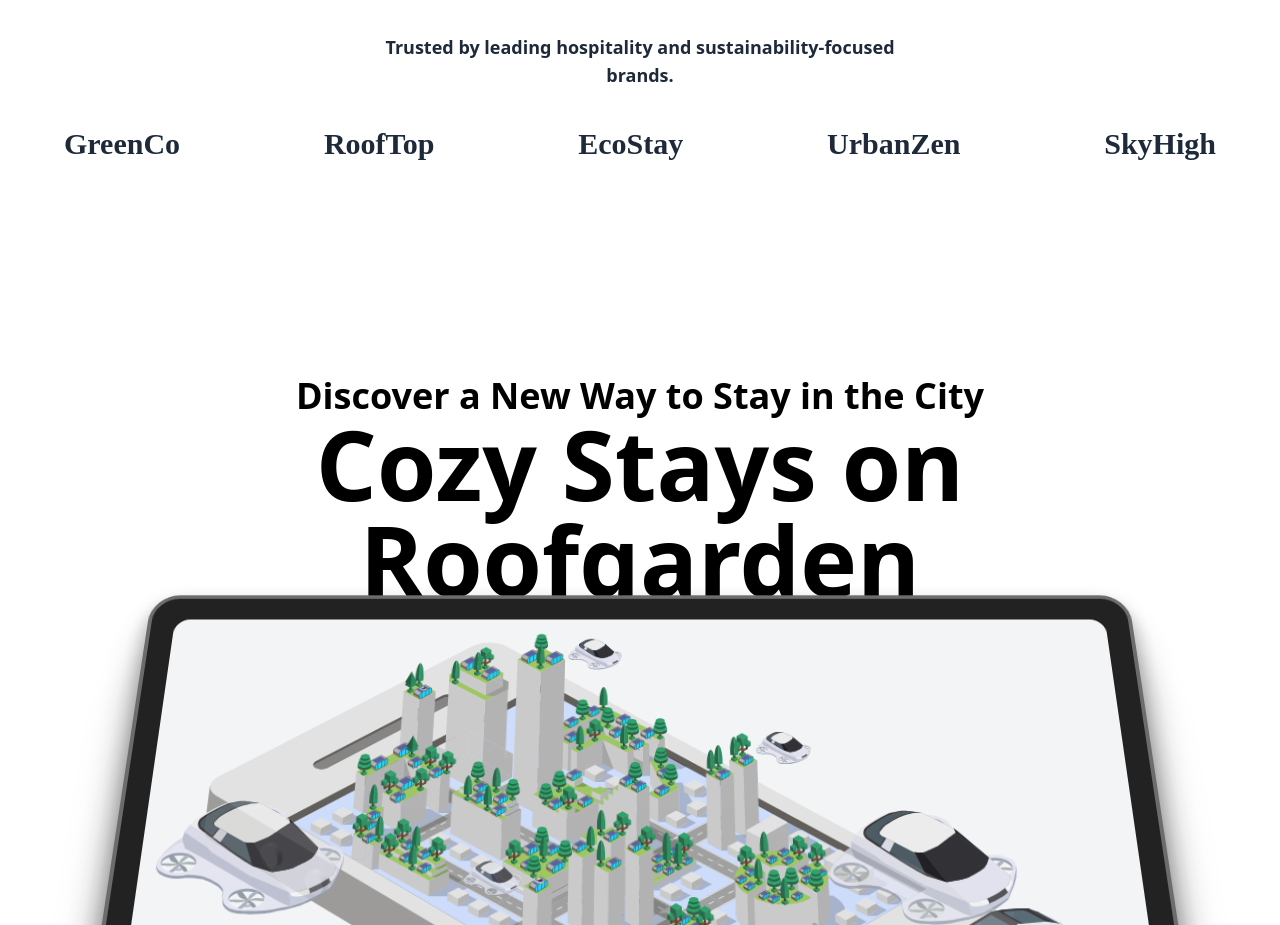
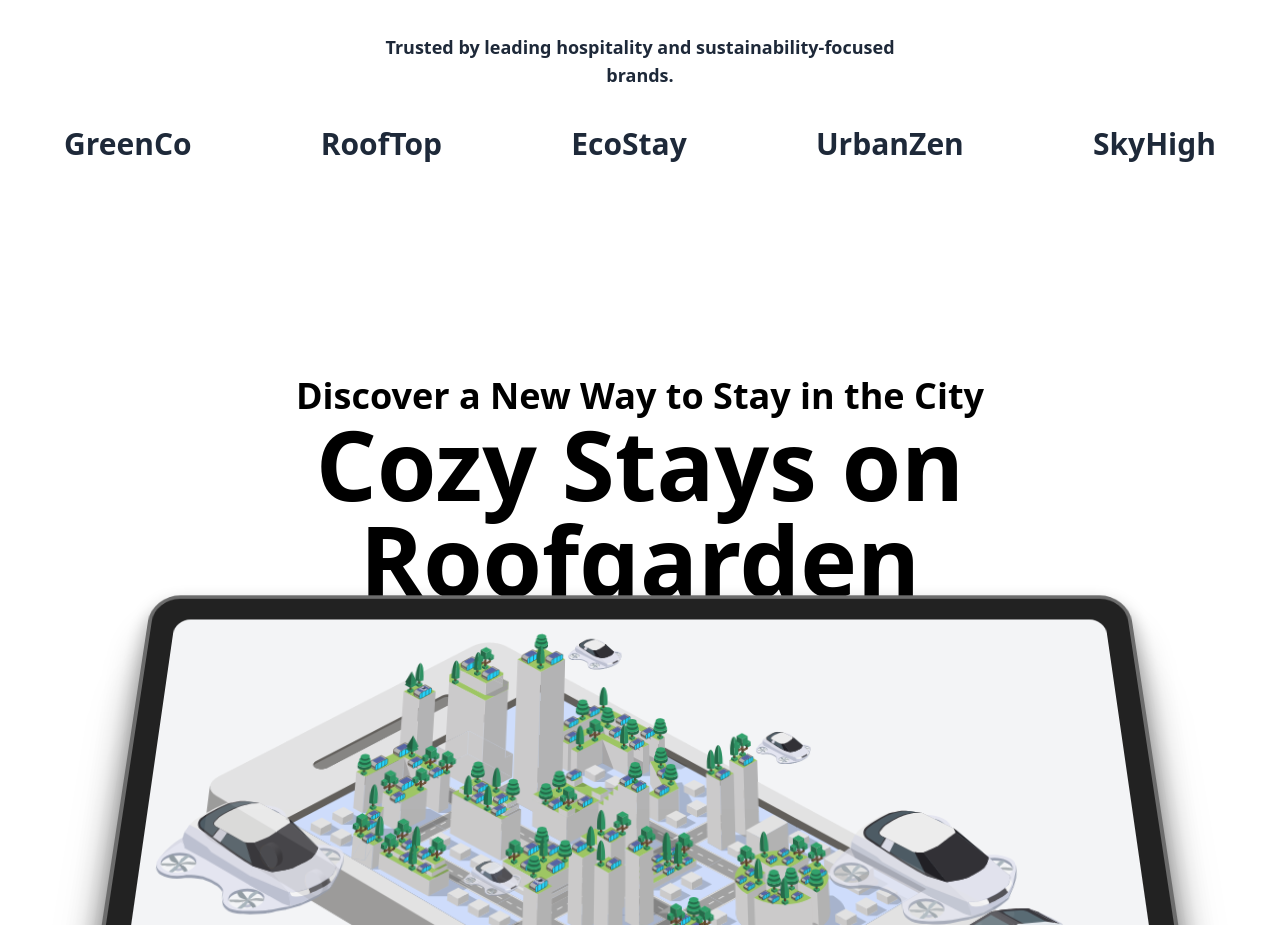
Before and after one commit to BrilianAR/HubithatVercel, a React (Vite) app: page / in a window 1280 px wide. Shown: the part 1140-2065 px from the top of the page. Built offline with nearby package versions, Linux system fonts and the light colour scheme.

Commit message:
doneeeeeeee

```diff
--- a/src/components/ui/BrandSelection.tsx
+++ b/src/components/ui/BrandSelection.tsx
@@ -15,23 +15,23 @@ const BrandSection: React.FC = () => {
         <div className="flex flex-wrap justify-between items-center gap-3 md:gap-2 max-w-full md:max-w-6xl w-full">
           {/* Brand Logos */}
           <span className="text-base md:text-3xl font-bold text-gray-800 leading-tight">
-            <p className="font-['Pacifico']">GreenCo</p>
+            <p className="">GreenCo</p>
           </span>
 
           <span className="text-base md:text-3xl font-bold text-gray-800 leading-tight">
-            <p className="font-['Abril_Fatface']">RoofTop</p>
+            <p className="">RoofTop</p>
           </span>
 
           <span className="text-base md:text-3xl font-bold text-gray-800 leading-tight">
-            <p className="font-['Great_Vibes']">EcoStay</p>
+            <p className="">EcoStay</p>
           </span>
 
           <span className="text-base md:text-3xl font-bold text-gray-800 leading-tight">
-            <p className="font-['Cardo']">UrbanZen</p>
+            <p className="">UrbanZen</p>
           </span>
 
           <span className="text-base md:text-3xl font-bold text-gray-800 leading-tight">
-            <p className="font-['Architects_Daughter']">SkyHigh</p>
+            <p className="">SkyHigh</p>
           </span>
         </div>
       </div>
```
